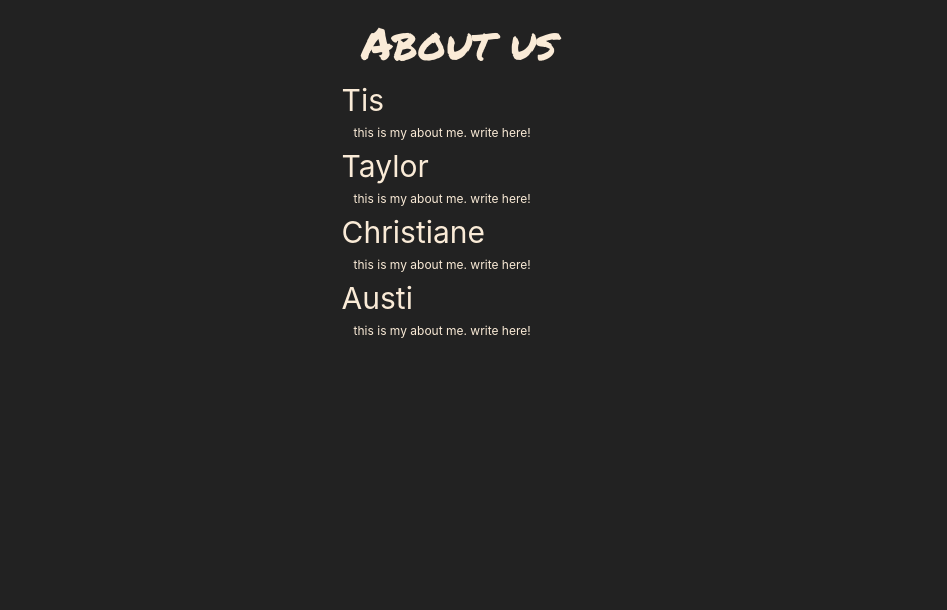
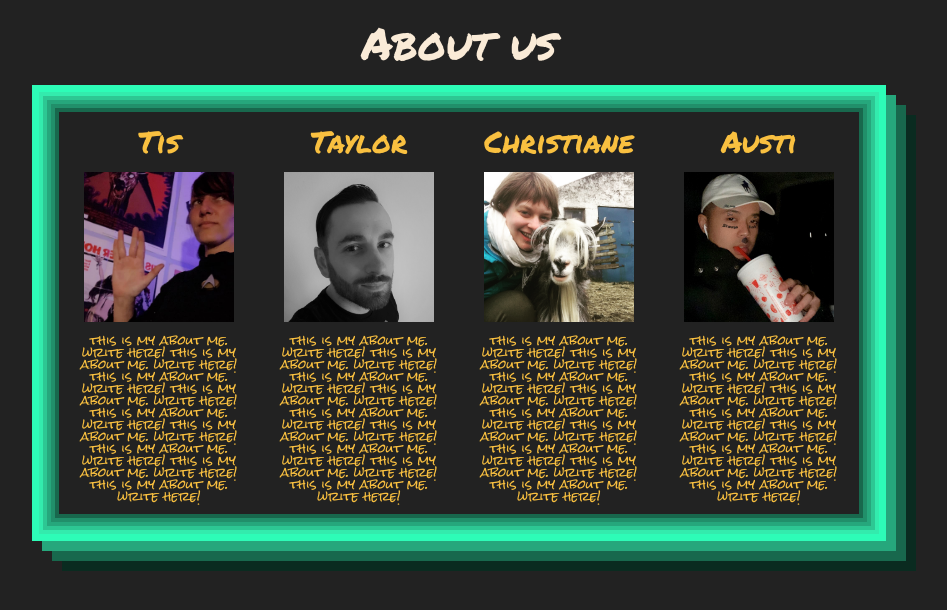
Before and after one commit to tislais/Vibe-Share-Front-End, a React app: page /about in a window 1280 px wide. Shown: the whole page, without its empty margins (181-1128 px from the left). Built offline with nearby package versions, Linux system fonts and the light colour scheme.

Commit message:
about page done minus text

```diff
--- a/src/about/About.css
+++ b/src/about/About.css
@@ -1,18 +1,84 @@
-h1 {
+.About h1 {
+
     padding: 20px;
 }
 
 h3 {
+    font-family: 'Permanent Marker', cursive;
     font-size: 30px;
-    display: inline;
+    padding: 15px;
 }
 
-.portraits{
-    width: 100px;
-    height: 130px;
+.portraits {
+    height: 150px;
+    width: 150px;
+    object-fit: cover;
+    object-position: center top;
 }
 
 p {
-font-size: 12px;
-padding: 12px;
+    font-family: 'Rock Salt', cursive;
+    font-size: 12px;
+    padding: 12px;
+    text-align: center;
+    width: 200px;
 }
+
+.container {
+    display: flex;
+    justify-content: center;
+    align-items: center;
+    margin: 20px;
+
+}
+
+.person {
+    display: flex;
+    flex-direction: column;
+    align-items: center;
+    padding: 0px, 5px, 0px, 5px;
+}
+
+.border {
+    display: flex;
+    border: 7px solid #2dfcb7;
+    position: relative;
+    animation: border 2s ease infinite;
+  -moz-animation: border 2s ease infinite;
+  -webkit-animation: border 2s ease infinite;
+  box-shadow:
+    inset 0 0 0 4px #33ebad,
+    inset 0 0 0 8px #2dc793,
+    inset 0 0 0 12px #26a77c,
+    inset 0 0 0 16px #218f6a,
+    inset 0 0 0 20px #18684d,
+    inset 0 0 0 20px #114936,
+    inset 0 0 0 20px #0a2b20,
+    10px 10px 0px 0px #26a77c, 20px 20px 0px #18684d, 30px 30px 0px #0a2b20;
+
+}
+
+.border:before {
+    content: " ";
+    position: absolute;
+    z-index: -1;
+    top: 5px;
+    left: 5px;
+    right: 5px;
+    bottom: 5px;
+    border: 5px solid #ffea00;
+  }
+
+
+
+@keyframes border {
+    0%,
+    100% {
+      border: 0 0 1vw #e900ff, 0 0 3vw #e900ff, 0 0 10vw #e900ff, 0 0 10vw #e900ff, 0 0 .4vw #FED128, .5vw .5vw .1vw #806914;
+      color: #faeb2c;
+    }
+    50% {
+      border: 0 0 .5vw #1685f8, 0 0 1.5vw #1685f8, 0 0 5vw #1685f8, 0 0 5vw #1685f8, 0 0 .2vw #1685f8, .5vw .5vw .1vw #40340A;
+      color: 	#f52789;
+    }
+  }
--- a/src/about/About.js
+++ b/src/about/About.js
@@ -1,6 +1,4 @@
 import { Component } from 'react';
-
-// import './Home.css';
 import './About.css';
 
 export default class About extends Component {
@@ -10,30 +8,43 @@ export default class About extends Component {
       <div className="About">
         <h1>About us</h1>
 
-        {/* <ul>
-          <li>Tis </li>
-          <li>Taylor</li>
-          <li>Christiane</li>
-          <li>Austi</li>
-        </ul> */}
+        <div className="border">
+          <div className="container">
 
-        <h3> Tis</h3>
-        <img src="" alt="" class="portaits"/>
-        <p> this is my about me. write here! </p>
+            <div className="person">
+              <h3> Tis</h3>
+              <img src="/ports/tis.jpg" alt='Tis' className="portraits" />
+              <p> this is my about me. write here! this is my about me. write here! this is my about me. write here!
+              this is my about me. write here! this is my about me. write here! this is my about me. write here!
+          this is my about me. write here! this is my about me. write here! this is my about me. write here! </p>
+            </div>
 
-        <h3> Taylor</h3>
-        <img src="" alt="" class="portaits"/>
-        <p> this is my about me. write here! </p>
+            <div className="person">
+              <h3> Taylor</h3>
+              <img src="/ports/taylor.jpg" alt='Taylor' className="portraits" />
+              <p> this is my about me. write here! this is my about me. write here! this is my about me. write here!
+              this is my about me. write here! this is my about me. write here! this is my about me. write here!
+          this is my about me. write here! this is my about me. write here! this is my about me. write here! </p>
+            </div>
 
-        <h3> Christiane</h3>
-        <img src="" alt="" class="portaits"/>
-        <p> this is my about me. write here! </p>
+            <div className="person">
+              <h3> Christiane</h3>
+              <img src="/ports/christiane.jpg" alt='Christiane' className="portraits" />
+              <p> this is my about me. write here! this is my about me. write here! this is my about me. write here!
+              this is my about me. write here! this is my about me. write here! this is my about me. write here!
+          this is my about me. write here! this is my about me. write here! this is my about me. write here! </p>
+            </div>
 
-        <h3> Austi</h3>
-        <img src="" alt="" class="portaits"/>
-        <p>this is my about me. write here! </p>
+            <div className="person">
+              <h3> Austi</h3>
+              <img src="/ports/austi.jpg" alt='Austi' className="portraits" />
+              <p>this is my about me. write here! this is my about me. write here! this is my about me. write here!
+              this is my about me. write here! this is my about me. write here! this is my about me. write here!
+          this is my about me. write here! this is my about me. write here! this is my about me. write here! </p>
+            </div>
 
-
+          </div>
+        </div>
 
       </div>
     );
```
Also changed, not shown: public/ports/Taylor.jpg (added), public/ports/austi.jpg (added), public/ports/christiane.JPG (added), public/ports/tis.jpg (added).
